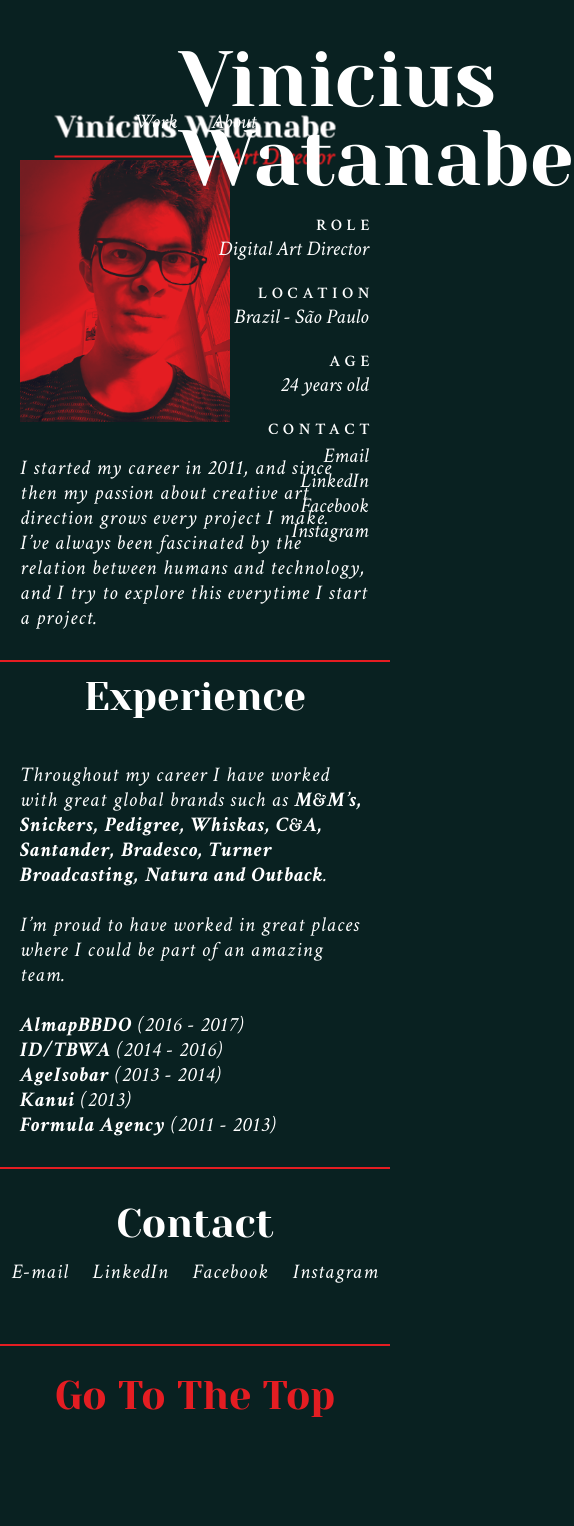
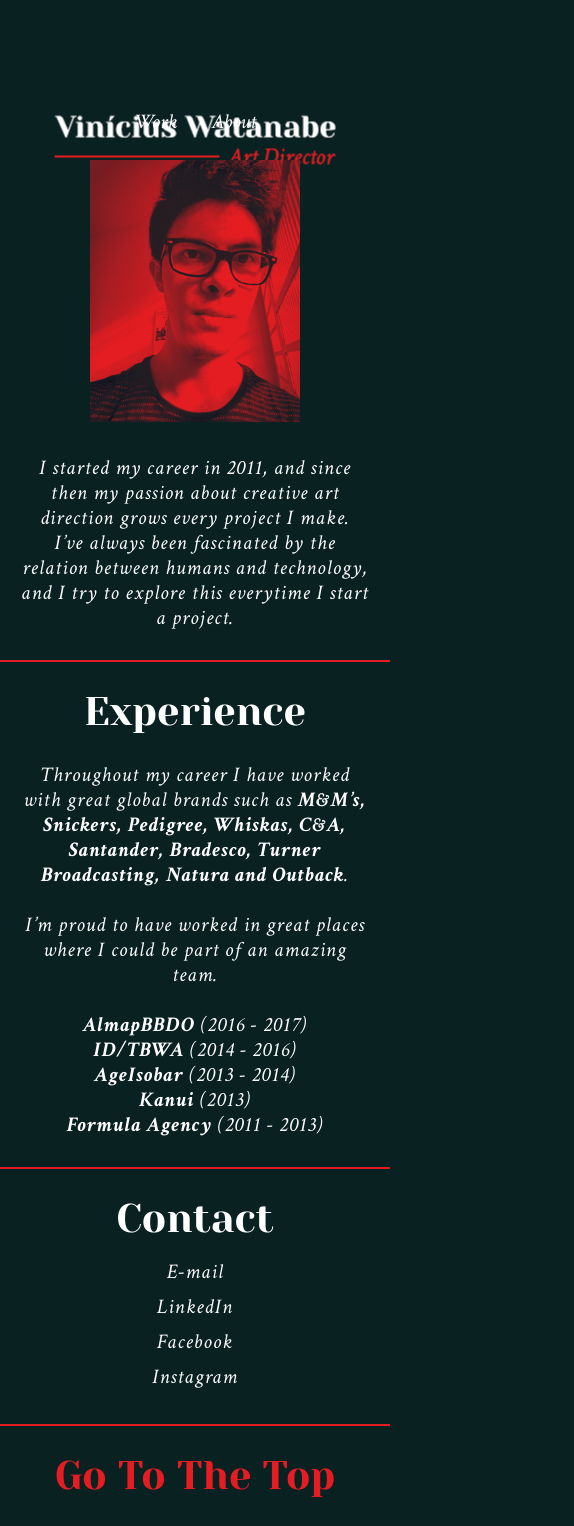
Before and after one commit to vinwatanabe/portfolio_2018, a plain HTML site: page about.html in a window 390 px wide. Shown: the whole page, 574 px wide, since content can reach past the window. Before the commit the page ends 1446 px from the top, so only its background shows below. Drawn offline with nearby package versions, Linux system fonts and the light colour scheme.

Commit message:
Finished the about page for mobile

```diff
--- a/about.html
+++ b/about.html
@@ -23,7 +23,7 @@
 	</header>
 
 	<div class="bio_picture container">
-		<div class="text_right">
+		<div class="text_right no_small_mobile">
 			<h1>Vinicius<br/>Watanabe</h1>
 			<h2 class="client">Role</h2>
 			<h3>Digital Art Director</h3>
--- a/resources/css/about_style.css
+++ b/resources/css/about_style.css
@@ -152,3 +152,55 @@ strong{
 	}
 
 }
+
+@media only screen and (max-width: 426px) {
+	.container{
+		padding: 0 20px 0 20px;
+	}
+
+	.title{
+		font-size: 2.5em;
+		margin-top: -20px;
+	}
+
+	#project p{
+		padding: 15px 0 15px 0;
+		text-align: center;
+	}
+
+	.bio_picture img{
+		max-width: 620px
+		width: 100%;
+		height: auto;
+		margin-left: 50%;
+		-ms-transform: translateX(-50%);
+		-webkit-transform: translateX(-50%);
+		transform: translateX(-50%);
+	}
+
+	.description{
+		padding: 15px 20px 15px 20px;
+	}
+
+	.description p{
+		text-align: center;
+		padding: 15px 0 15px 0;
+	}
+
+	.contact{
+		padding: 15px 0 30px 0;
+	}
+
+	.contact ul{
+		text-align: center;
+	}
+
+	.contact li{
+		display: block;
+		padding: 5px 0 5px 0;
+	}
+
+	.contact a{
+		padding: 15px 0 15px 0;
+	}
+}
```
